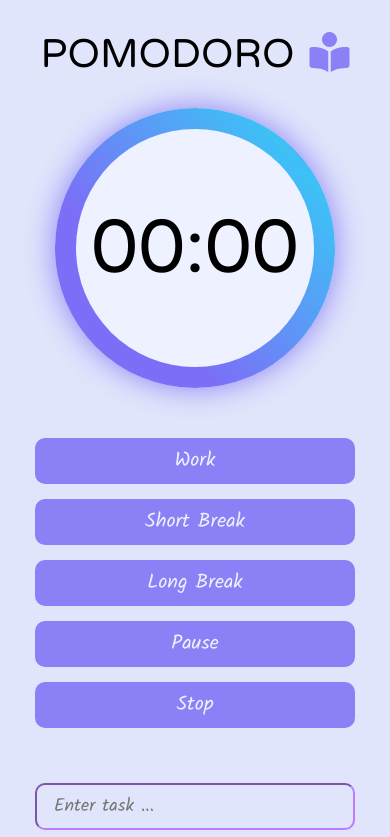
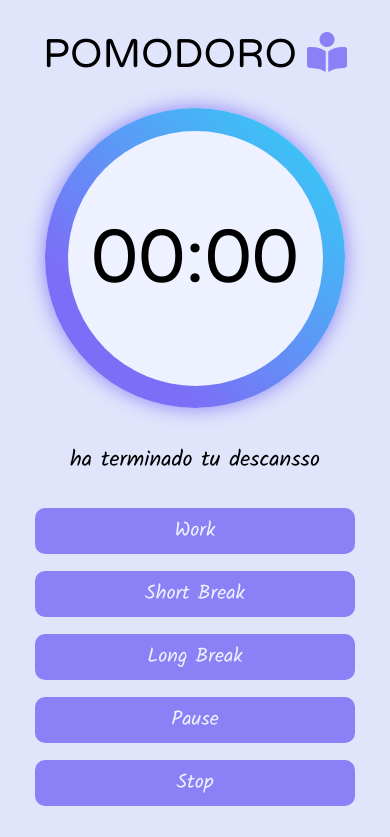
Before and after one commit to carinabravo/pomodoro-timer, a website: page index.html in a window 390 px wide. Shown: the top 837 px of the page. Drawn offline with Linux system fonts and the light colour scheme; a web font is replaced by a local one.

Commit message:
se modifican estilos en botones y cronómetro

```diff
--- a/index.html
+++ b/index.html
@@ -37,7 +37,6 @@
     </h1>
     <!--Timer-->
     <div class="cronómetro">
-      <p id="pomodoroCount" style="display: none;">pomodoro</p>
       <div class="circle">
         <div class="time texto-medio">
           <p id="minutes">00</p>
@@ -47,7 +46,7 @@
       </div>
     </div>
     <!--Menssages-->
-    <div class="menssage" id="menssage"></div>
+    <div class="menssage texto-medio" id="menssage">ha terminado tu descansso</div>
 
     <!--Controls / buttons-->
     <div class="controls" id="controls">
--- a/scss/_animaciones.scss
+++ b/scss/_animaciones.scss
@@ -2,10 +2,10 @@
 
 .circle {
   background: linear-gradient(
-    50deg,
+    45deg,
     #7c6ef6 25%,
-    #3dc1f6 38%,
-    #ae4efd 45%,
+    #3dc1f6 40%,
+    #ae4efd 50%,
     #3dc1f6 57%,
     #7c6ef6 75%,
     #ae4efd 100%
--- a/scss/_colores.scss
+++ b/scss/_colores.scss
@@ -15,7 +15,7 @@
 }
 
 .circle {
-  box-shadow: 0px 0px 30px $baseTerciaria-color;
+  box-shadow: 0px 0px 20px $baseTerciaria-color;
 }
 
 .circle::before {
@@ -37,11 +37,11 @@
 .button-short:hover,
 .button-long:hover,
 .button-pause:hover {
-  box-shadow: 0px 2px 9px $baseTerciaria-color;
+  box-shadow: 0px 2px 7px $baseTerciaria-color;
 }
 
 .button:hover {
-  box-shadow: 0px 2px 9px $baseCuaternaria-color;
+  box-shadow: 0px 2px 7px $baseCuaternaria-color;
 }
 
 .taskInput {
@@ -51,7 +51,7 @@
 
 .taskInput:focus {
   border: 2px solid $baseCuaternaria-color;
-  box-shadow: 0px 2px 9px $baseTerciaria-color;
+  box-shadow: 0px 2px 7px $baseTerciaria-color;
   background-color: $baseSecundaria-color;
 }
 
--- a/scss/_fuentes.scss
+++ b/scss/_fuentes.scss
@@ -19,7 +19,7 @@
 .title {
   font-size: 47px;
   @media screen and (max-width: 768px) {
-    font-size: 47px;
+    font-size: 45px;
   }
   @media screen and (max-width: 480px) {
     font-size: 40px;
@@ -34,6 +34,17 @@
   }
   @media screen and (max-width: 480px) {
     font-size: 75px;
+  }
+}
+
+.menssage {
+  font-family: "Kalam", cursive;
+  font-size: 25px;
+  @media screen and (max-width: 768px) {
+    font-size: 25px;
+  }
+  @media screen and (max-width: 480px) {
+    font-size: 22px;
   }
 }
 
@@ -53,7 +64,7 @@
 
 .taskInput {
   font-family: "Kalam", cursive;
-  font-size: 18px;
+  font-size: 19px;
 }
 
 .text1 {
@@ -68,7 +79,7 @@
 
 li {
   font-family: "Kalam", cursive;
-  font-size: 18px;
+  font-size: 19px;
 }
 
 .eliminar {
--- a/scss/_medidas.scss
+++ b/scss/_medidas.scss
@@ -14,19 +14,22 @@
   @media screen and (max-width: 768px) {
     padding-left: 15px;
   }
+  @media screen and (max-width: 480px) {
+    padding-left: 10px;
+  }
 }
 
 .circle {
-  width: 380px;
-  height: 380px;
+  width: 370px;
+  height: 370px;
   border-radius: 50%;
   @media screen and (max-width: 768px) {
     width: 340px;
     height: 340px;
   }
   @media screen and (max-width: 480px) {
-    width: 280px;
-    height: 280px;
+    width: 300px;
+    height: 300px;
   }
 }
 
@@ -36,8 +39,11 @@
   border-radius: 50%;
 }
 
+.menssage{
+  padding: 35px 0 0 0;
+}
 .controls {
-  padding: 50px 0 40px 0;
+  padding: 30px 0 40px 0;
 }
 
 .button-work,
@@ -54,7 +60,7 @@
   @media screen and (max-width: 768px) {
     width: 380px;
     margin: 0;
-    margin-bottom: 15px;
+    margin-bottom: 17px;
   }
   @media screen and (max-width: 480px) {
     width: 320px;
@@ -73,12 +79,12 @@
   border-width: 2px;
   @media screen and (max-width: 768px) {
     width: 380px;
-    padding: 7px 17px;
+    padding: 7px 15px;
     margin: 0;
   }
   @media screen and (max-width: 480px) {
     width: 320px;
-    padding: 7px 17px;
+    padding: 7px 15px;
     margin: 0;
   }
 }
@@ -96,7 +102,7 @@
   }
   @media screen and (max-width: 480px) {
     width: 320px;
-    margin-top: 10px;
+    margin-top: 15px;
     margin-left: 0;
   }
 }
```
Also changed, not shown: css/style.css.
